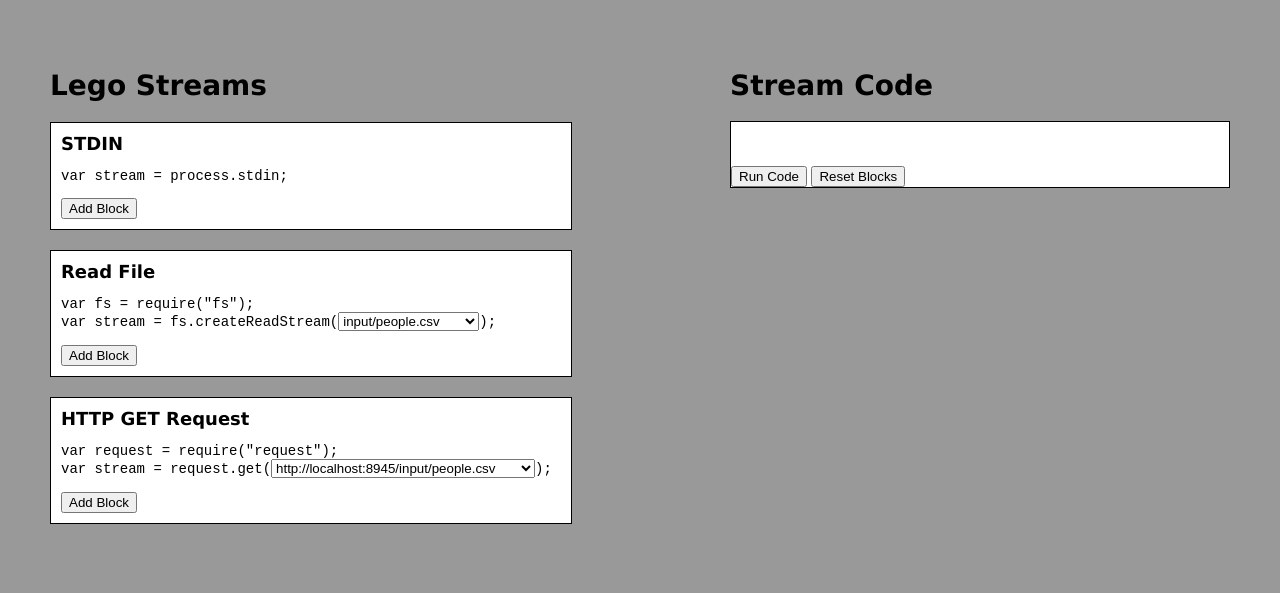
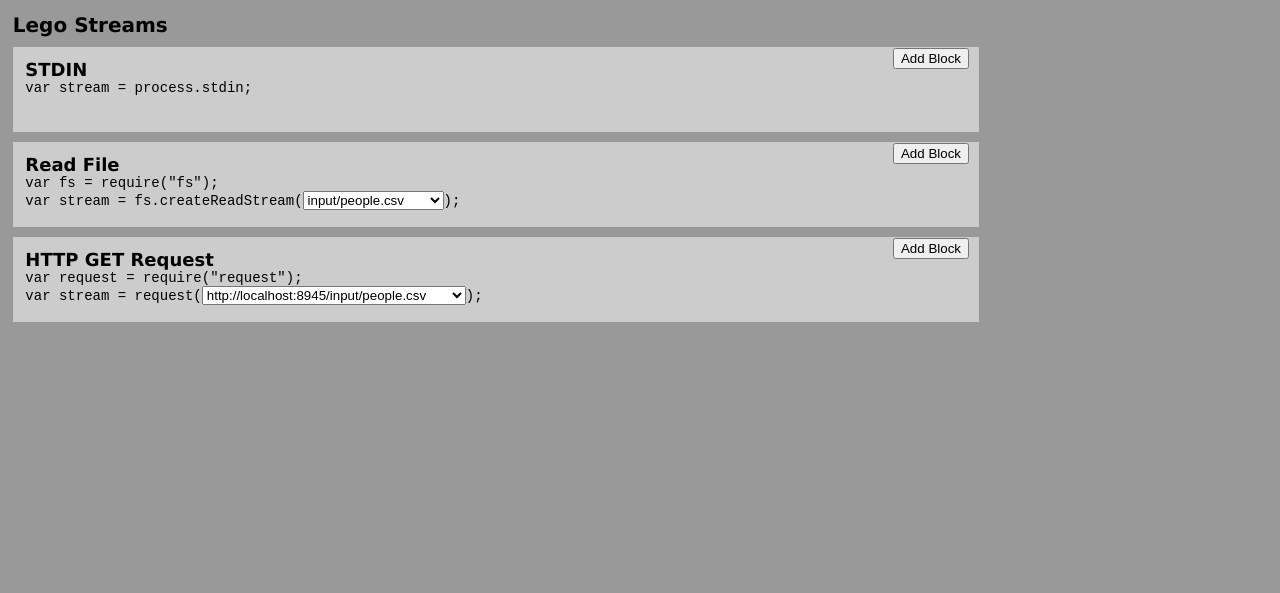
Before and after one commit to jeresig/node-stream-playground, a Node server app: page / in a window 1280 px wide. Shown: the top 593 px of the page. Run offline with Node 20, Linux system fonts and the light colour scheme; some libraries are stand-ins or nearby versions.

Commit message:
Improve the styling and formatting a bit.

```diff
--- a/blocks.js
+++ b/blocks.js
@@ -11,7 +11,7 @@ module.exports = {
 
         "HTTP GET Request": function(url /* http://localhost:8945/input/people.csv|http://localhost:8945/input/people.csv.gz|http://localhost:8945/input/people.json|http://localhost:8945/input/people.json.gz|http://localhost:8945/input/people.tsv|http://localhost:8945/input/people.tsv.gz */) {
             var request = require("request");
-            return request.get(url);
+            return request(url);
         }
     },
 
--- a/public/javascripts/main.js
+++ b/public/javascripts/main.js
@@ -76,7 +76,6 @@ var renderCode = function() {
 };
 
 var updateDisplay = function() {
-    // TODO: Show code.
     $("#output .code").text(renderCode());
 
     if (curBlocks.length === 0) {
@@ -84,17 +83,32 @@ var updateDisplay = function() {
             $(this).toggleClass("hidden", !$(this).hasClass("input"));
         });
 
+        $("#output").hide().removeClass("active");
+
     } else if (curBlocks[curBlocks.length - 1].block.io.output) {
         $(".block").addClass("hidden");
+        $("#output").show().addClass("active");
 
     } else {
         $(".block").each(function() {
             $(this).toggleClass("hidden", !!$(this).hasClass("input"));
         });
+
+        $("#output").show();
     }
 };
 
-$(document).on("submit", "form", function() {
+$(document).on("submit", "#output form", function() {
+    return false;
+});
+
+$(document).on("reset", "#output form", function() {
+    curBlocks = [];
+    updateDisplay();
+    return false;
+});
+
+$(document).on("submit", "#blocks form", function() {
     var curBlock = {
         name: $(this).find("[name=name]").val(),
         args: {}
--- a/public/stylesheets/style.css
+++ b/public/stylesheets/style.css
@@ -1,23 +1,28 @@
 body {
-  padding: 50px;
-  margin: 0;
-  font: 14px "Lucida Grande", Helvetica, Arial, sans-serif;
-  background: #999;
+    padding: 1%;
+    margin: 0;
+    font: 14px "Lucida Grande", Helvetica, Arial, sans-serif;
+    background: #999;
 }
 
 a {
-  color: #00B7FF;
+    color: #00B7FF;
+}
+
+h1 {
+    font-size: 20px;
+    margin: 0;
 }
 
 .block {
-    border: 1px solid #000;
-    background: #FFF;
+    background: rgba(255, 255, 255, 0.5);
     color: #000;
     min-height: 60px;
-    width: 500px;
-    margin: 20px 0;
-    padding: 10px;
+    width: 75%;
+    margin: 10px 0;
+    padding: 1%;
     overflow: auto;
+    position: relative;
 }
 
 .block.hidden {
@@ -29,9 +34,16 @@ a {
     font-weight: bold;
 }
 
+.block .submit {
+    position: absolute;
+    top: 1%;
+    right: 1%;
+}
+
 .code {
     font-family: Consola, Courier New;
     font-size: 14px;
+    margin: 0;
 }
 
 div.arg {
@@ -40,14 +52,30 @@ div.arg {
 
 #output {
     position: fixed;
-    top: 50px;
-    right: 50px;
-    width: 500px;
+    top: 1%;
+    right: -60%;
+    width: 75%;
     overflow: auto;
+    display: none;
+    -moz-transition: right 0.5s;
+    -webkit-transition: right 0.5s;
+    -o-transition: right 0.5s;
+    transition: right 0.5s;
+}
+
+#output:hover, #output.active {
+    right: 0;
 }
 
 #output .wrap {
-    border: 1px solid #000;
-    background: #FFF;
+    background: rgba(255, 255, 255, 0.9);
     color: #000;
+    margin-top: 10px;
+    padding: 1%;
 }
+
+#output .buttons {
+    position: absolute;
+    top: 1%;
+    right: 1%;
+}
--- a/views/index.ejs
+++ b/views/index.ejs
@@ -20,8 +20,10 @@
             <div class="wrap">
                 <form action="">
                 <pre class="code"></pre>
-                <input type="submit" value="Run Code"/>
-                <input type="reset" value="Reset Blocks"/>
+                <div class="buttons">
+                    <input type="submit" value="Run Code"/>
+                    <input type="reset" value="Reset Blocks"/>
+                </div>
                 </form>
             </div>
         </div>
```
